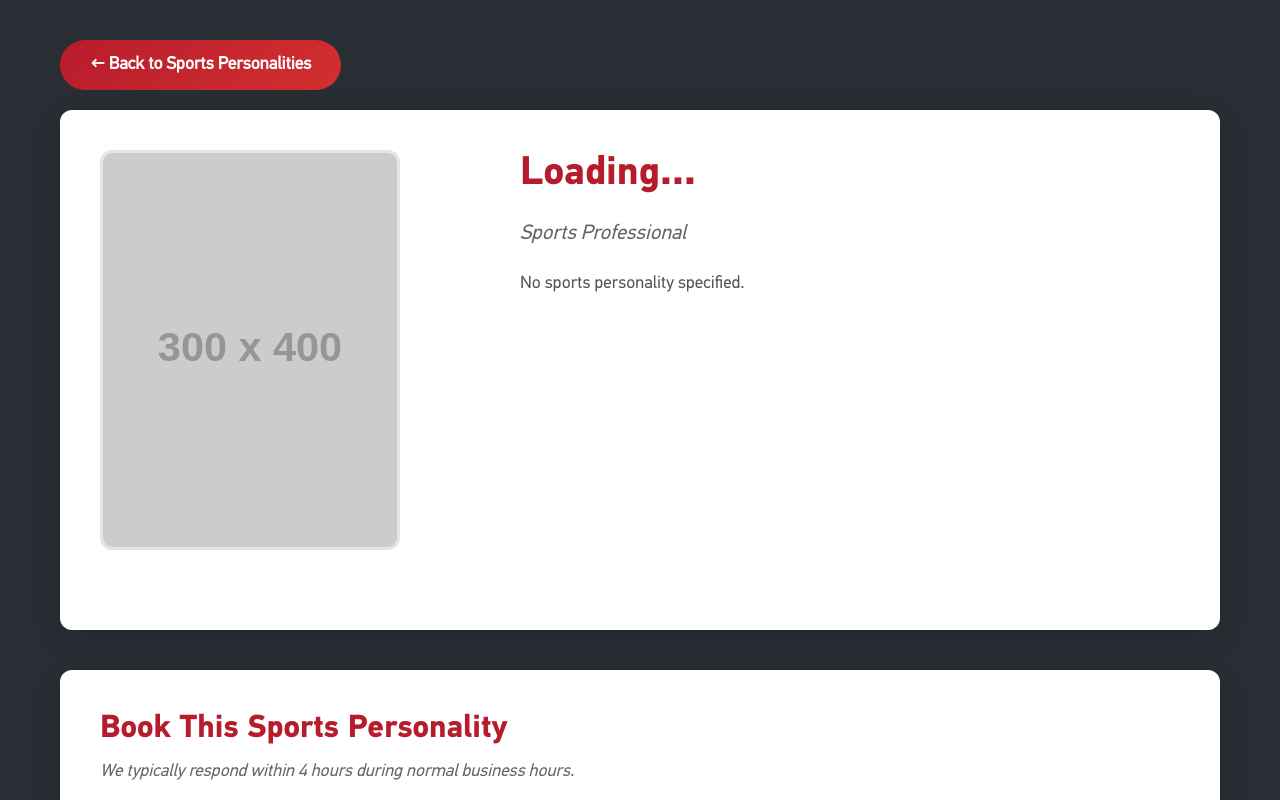
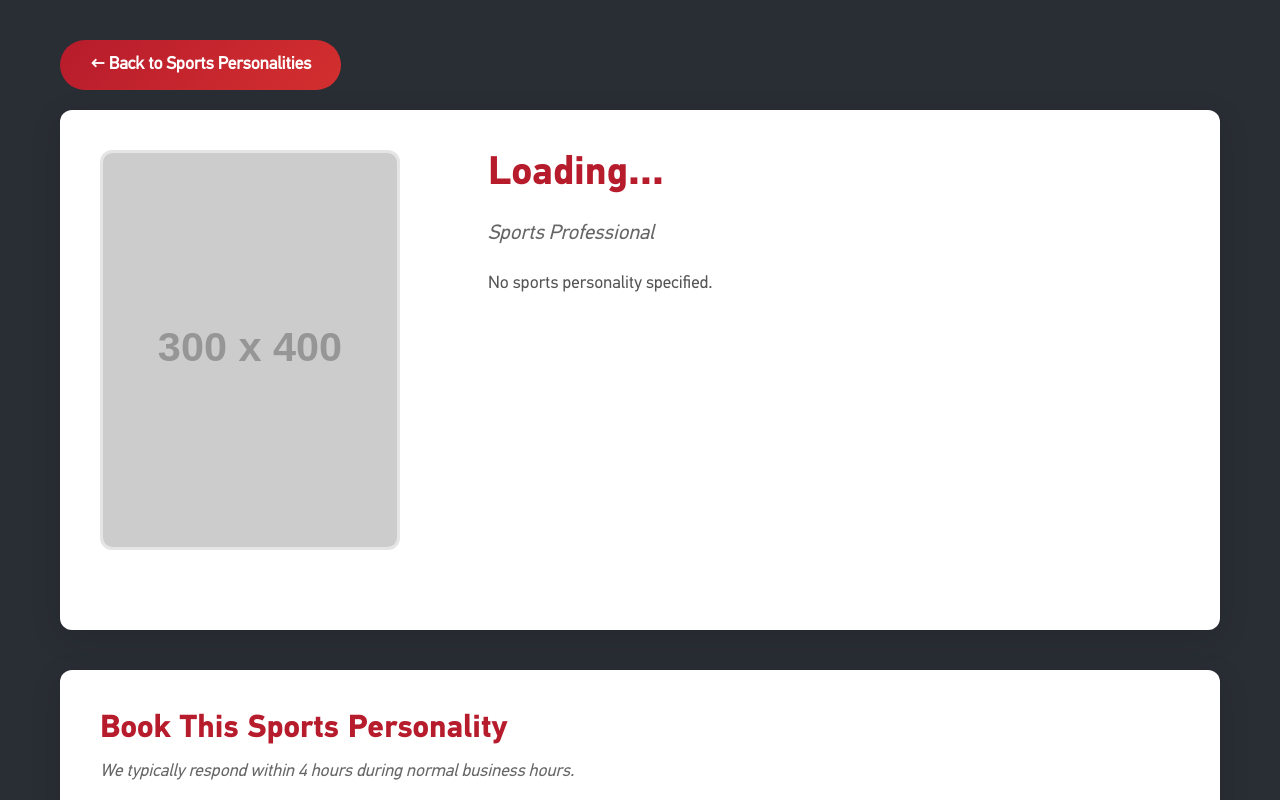
Before and after one commit to tech-monarch/CAA, a website: page sports-personalities-details.html in a window 1280 px wide. Shown: the top 800 px of the page. Drawn offline with nearby package versions, Linux system fonts and the light colour scheme; placeholder pictures from the web are drawn by us.

Commit message:
Shinra Tensei

```diff
--- a/sports-personalities-details.html
+++ b/sports-personalities-details.html
@@ -326,7 +326,7 @@
             alt="Sports Personality"
             class="person-image"
           />
-          <div class="person-info" style="margin-left: 5rem;">
+          <div class="person-info" style="margin-left: 3rem;">
             <h1 id="person-name" class="person-name">Loading...</h1>
             <p id="person-department" class="person-department">
               Sports Professional
```
Also changed, not shown: sports-personalities.html (+3 -0 lines).
